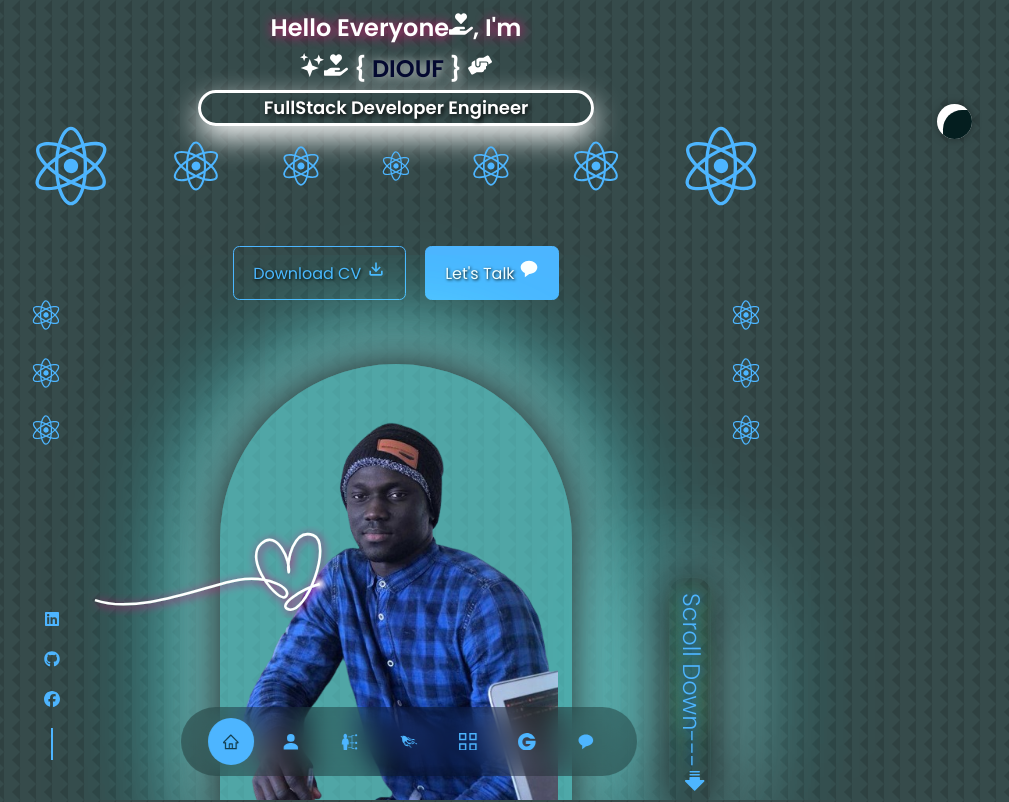
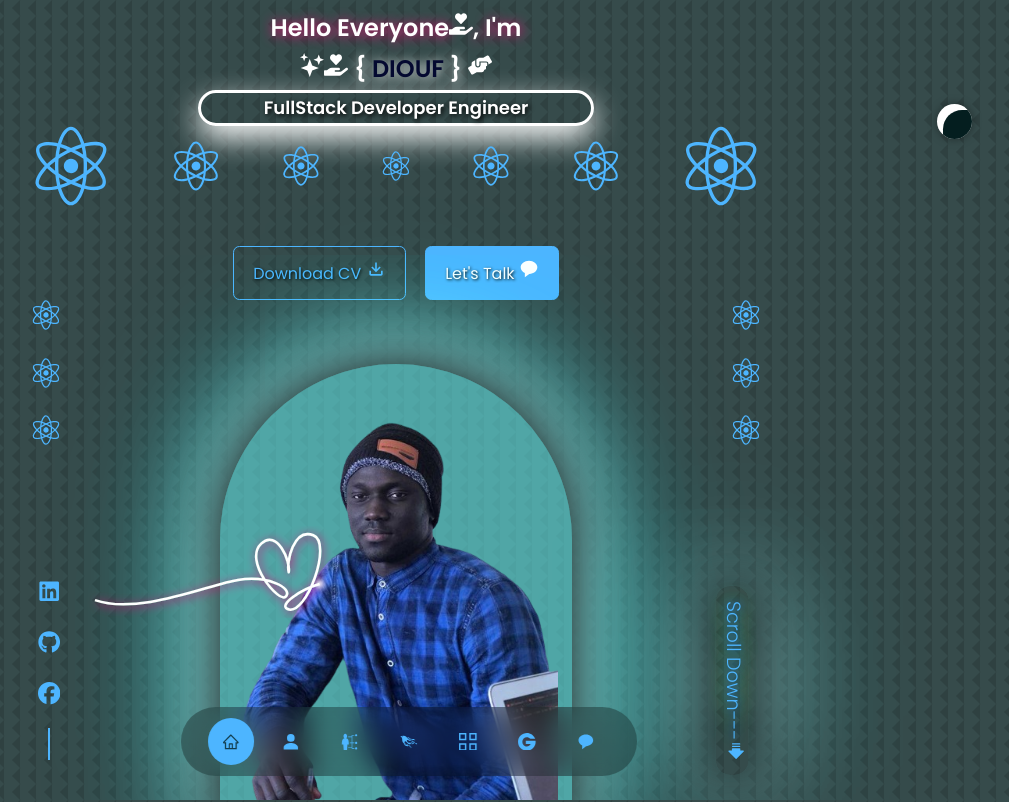
Before and after one commit to Mouhamed1003/keenprogrammer.com, a React (Create React App) app: page / in a window 1280 px wide. Shown: the top 802 px of the page, without its empty margins (244-1253 px from the left). Built offline with nearby package versions, Linux system fonts and the light colour scheme.

Commit message:
Update header.css

```diff
--- a/src/components/header/header.css
+++ b/src/components/header/header.css
@@ -96,7 +96,7 @@ header {
     position: absolute;
     right: 96%;
     bottom: 0rem;
-    font-size: 1rem;
+    font-size: 1.4rem;
     text-shadow: 1px 1px 12px #fff;
     color: var(--color-primary);
 }
@@ -119,11 +119,11 @@ header {
 /*@ ============== Scoll down (defiler vers le bas )================ */
 .scroll_down {
     position: absolute;
-    right: -6%;
+    right: -9%;
     transform: rotate(90deg);
     font-weight: 300;
-    font-size: 1.5rem;
-    bottom: 3rem;
+    font-size: 1.2rem;
+    bottom: 4rem;
     border-radius: 15px;
     padding-left: 15px;
     padding-right: 15px;
```
